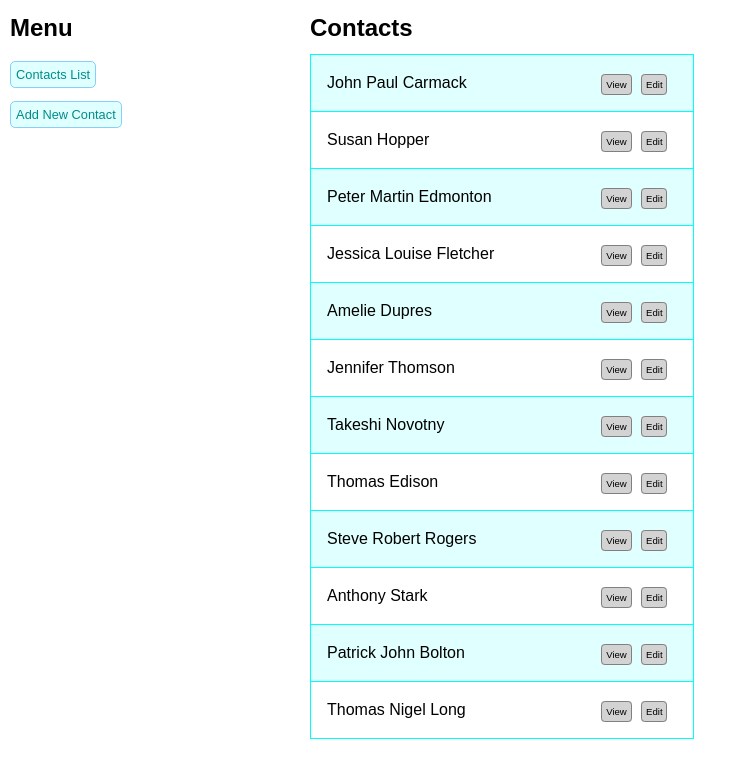
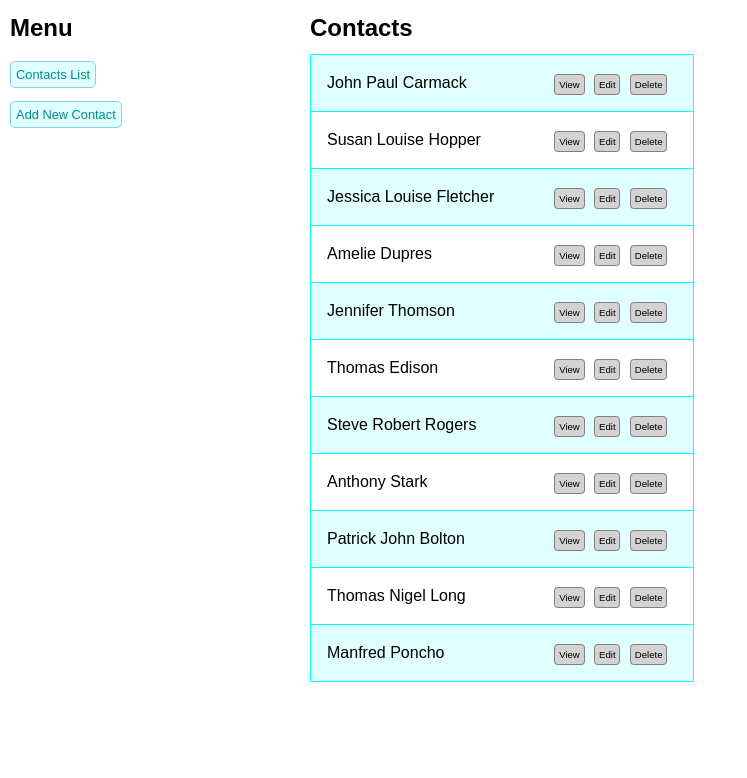
Before and after one commit to boolean-uk/react-address-book, a React (Create React App) app: page / in a window 1280 px wide. Shown: the top 778 px of the page, without its empty margins (0-747 px from the left). Built offline with nearby package versions, Linux system fonts and the light colour scheme; data requests are answered from the project's data file.

Commit message:
Refactors Add and Edit; solves extension 4 Delete

```diff
--- a/db/db.json
+++ b/db/db.json
@@ -9,17 +9,10 @@
     },
     {
       "id": 2,
-      "firstName": "Susan",
+      "firstName": "Susan Louise",
       "lastName": "Hopper",
       "street": "32 Deebug Road",
       "city": "London"
-    },
-    {
-      "id": 3,
-      "firstName": "Peter Martin",
-      "lastName": "Edmonton",
-      "street": "12 Church Street",
-      "city": "Slough"
     },
     {
       "id": 4,
@@ -41,13 +34,6 @@
       "lastName": "Thomson",
       "street": "2 Tim Str.",
       "city": "Northampton"
-    },
-    {
-      "id": 7,
-      "firstName": "Takeshi",
-      "lastName": "Novotny",
-      "street": "67 House Street",
-      "city": "Croydon"
     },
     {
       "id": 8,
@@ -83,6 +69,13 @@
       "lastName": "Long",
       "street": "74 Mason Street",
       "city": "Dover"
+    },
+    {
+      "firstName": "Manfred",
+      "lastName": "Poncho",
+      "street": "9 Test Street",
+      "city": "Croydon",
+      "id": 13
     }
   ]
 }
--- a/src/App.js
+++ b/src/App.js
@@ -16,7 +16,6 @@ export default function App() {
       fetch("http://localhost:4000/contacts")
         .then((data) => data.json())
         .then((data) => {
-          console.log(data);
           setContacts(data);
         });
     } catch (err) {
@@ -47,7 +46,12 @@ export default function App() {
       </nav>
       <main>
         <Routes>
-          <Route path="/" element={<ContactsList contacts={contacts} />} />
+          <Route
+            path="/"
+            element={
+              <ContactsList contacts={contacts} setContacts={setContacts} />
+            }
+          />
           <Route
             path="/addcontact"
             element={
--- a/src/components/ContactsAdd.js
+++ b/src/components/ContactsAdd.js
@@ -47,8 +47,15 @@ function ContactsAdd(props) {
     };
     try {
       fetch("http://localhost:4000/contacts", newContactPostRequest)
-        .then((response) => response.json())
-        .then(setContacts([...contacts, contact]))
+        .then((response) => {
+          response.json();
+          fetch("http://localhost:4000/contacts")
+            .then((res) => res.json())
+            .then((data) => {
+              setContacts(data);
+              navigate("/");
+            });
+        })
         .then(navigate("/"));
     } catch (err) {
       console;
--- a/src/components/ContactsEdit.js
+++ b/src/components/ContactsEdit.js
@@ -61,15 +61,14 @@ function ContactsEdit(props) {
         "http://localhost:4000/contacts/" + contact.id,
         updateContactPostRequest
       )
-        .then((response) => console.log(response.json()))
-        .then(() => {
-          const updatedContacts = contacts.map((thisContact) => {
-            if (thisContact.id === contact.id) {
-              return contact;
-            }
-            return thisContact;
-          });
-          setContacts(updatedContacts);
+        .then((response) => {
+          console.log(response.json());
+          fetch("http://localhost:4000/contacts")
+            .then((res) => res.json())
+            .then((data) => {
+              setContacts(data);
+              navigate("/");
+            });
         })
         .then(navigate("/"));
     } catch (err) {
--- a/src/components/ContactsList.js
+++ b/src/components/ContactsList.js
@@ -1,9 +1,27 @@
 import { useState } from "react";
 import { Link, useSearchParams } from "react-router-dom";
+import { useNavigate } from "react-router-dom";
 
 function ContactsList(props) {
+  const navigate = useNavigate();
   //"contacts" must be passed as prop to this component
-  const { contacts } = props;
+  const { contacts, setContacts } = props;
+
+  const deleteContact = (id) => {
+    console.log("deleteContact", id);
+
+    fetch(`http://localhost:4000/contacts/${id}`, { method: "DELETE" }).then(
+      () => {
+        console.log("Delete successful");
+        fetch("http://localhost:4000/contacts")
+          .then((res) => res.json())
+          .then((data) => {
+            setContacts(data);
+            navigate("/");
+          });
+      }
+    );
+  };
 
   return (
     <>
@@ -33,6 +51,12 @@ function ContactsList(props) {
                 >
                   Edit
                 </Link>
+                <span
+                  className="actionButton"
+                  onClick={(e) => deleteContact(contact.id)}
+                >
+                  Delete
+                </span>
               </p>
             </li>
           );
```
Also changed, not shown: 1 other file (tests, documents, lock files or other folders).
